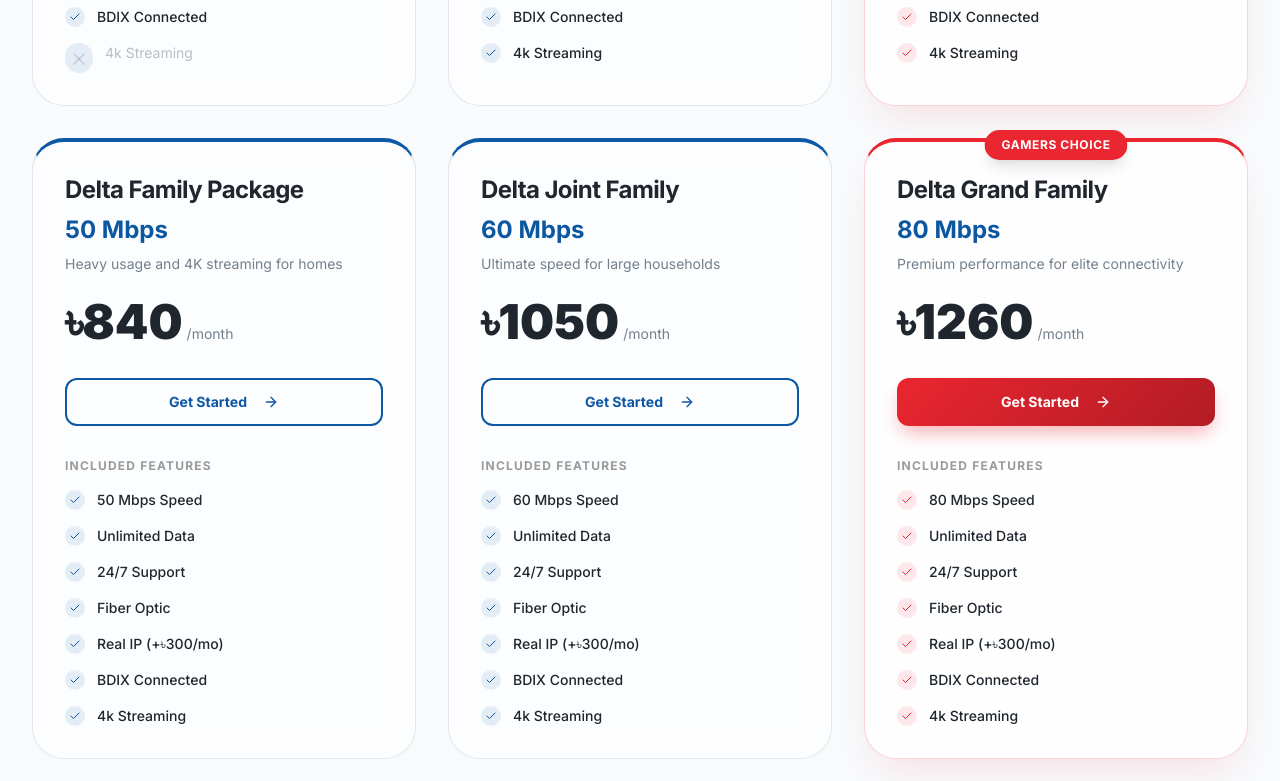
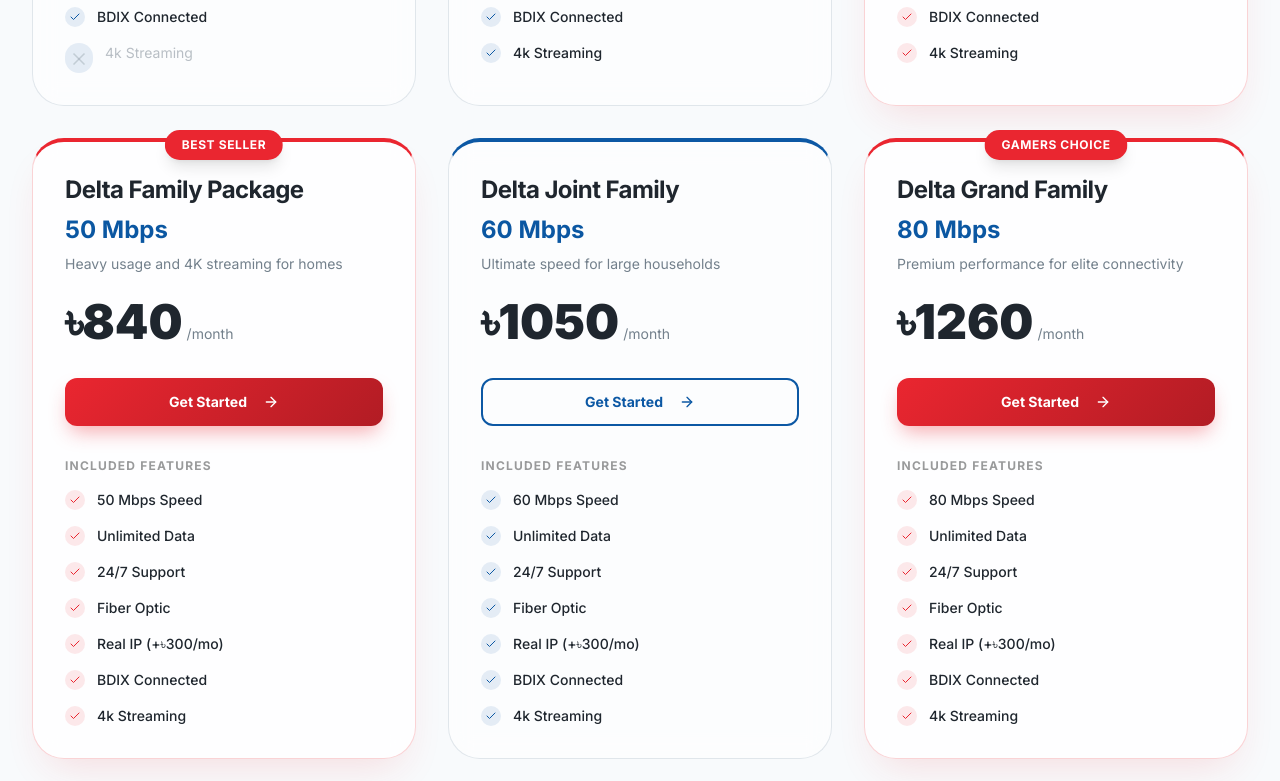
Before and after one commit to awesomemohsin/delta-isp, a Next.js app: page /packages in a window 1280 px wide. Shown: the part 940-1721 px from the top of the page. Built offline with nearby package versions, Linux system fonts and the light colour scheme.

Commit message:
Branding: Update Best Seller to Delta Family Package and rename ISO badge

```diff
--- a/components/pricing-page.tsx
+++ b/components/pricing-page.tsx
@@ -84,6 +84,9 @@ export const plans = [
       { name: '4k Streaming', included: true },
     ],
     cta: 'Get Started',
+    popular: true,
+    badgeText: "Best Seller",
+    badgeColor: "#eb262f",
   },
   {
     name: 'Delta Joint Family',
```
